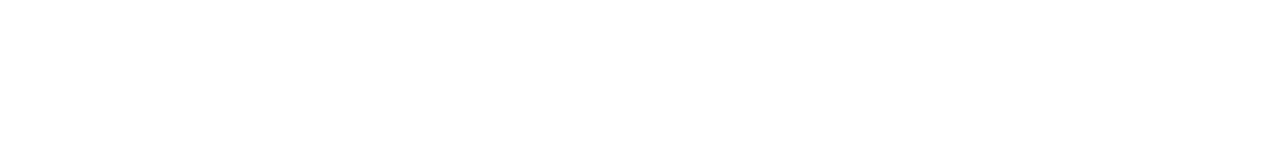
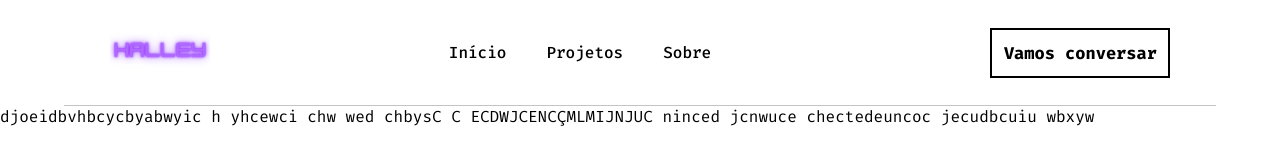
Before and after one commit to keuwey/Portfolio, a plain HTML site: page sobre.html in a window 1280 px wide. Drawn offline with Linux system fonts and the light colour scheme.

Commit message:
Começado a página 'Sobre'

```diff
--- a/css/sobre.css
+++ b/css/sobre.css
@@ -0,0 +1,81 @@
+* {
+    margin: 0;
+    padding: 0;
+    border: 0;
+    font-family: 'Fira Code', monospace;
+}
+
+.header {
+    display: flex;
+    align-items: center;
+    justify-content: space-around;
+}
+
+#nav {
+    display: flex;
+    align-items: center;
+    justify-content: space-between;
+}
+
+.div-nav {
+    padding: 20px;
+}
+
+.itens {
+    font-family: 'Fira Code', monospace;
+    font-weight: 500;
+    font-style: normal;
+    font-size: 16px;
+    background: white;
+    list-style: none;
+}
+
+.img {
+    width: 100px;
+}
+
+.vamos-conversar {
+    background: white;
+    font-family: 'Fira Code', monospace;
+    font-weight: 700;
+    font-style: normal;
+    font-size: 17px;
+    border: 2px solid black;
+    width: 180px;
+    height: 50px;
+    color: white;
+    box-sizing: border-box;
+    transition: 0.2s;
+}
+
+#vamos-conversar-p {
+    color: black;
+}
+
+/* body header div button:hover {
+    background: black;
+    transition: 0.2ms;
+} */
+
+/* A cor do parágrafo não está ficando branco no hover */
+
+body header div button a p:hover {
+    color: white;
+}
+
+body header div button a:link {
+    text-decoration: none;
+}
+
+#paragrafo {
+    color: black;
+}
+
+#paragrafo:hover {
+    text-decoration: underline;
+}
+
+.hr {
+    display: flex;
+    justify-content: center;
+}
--- a/index.html
+++ b/index.html
@@ -11,7 +11,7 @@
         <!-- Talvez eu precise trocar a fonte de todo o site dependendo de qual logo eu escolher usar -->
         <!-- para não ficar muito diferente e feio -->
         <link rel="stylesheet" href="css/index.css">
-        <link rel="stylesheet" href="css/media_queries.css">
+        <link rel="stylesheet" href="css/media_queries-index.css">
         <title>Kevin's Portfolio - Página Inicial</title>
     </head>
     <body>
@@ -25,7 +25,7 @@
                 <nav id="nav">
                     <div class="div-nav">
                         <button id="button-nav">
-                            <li class="itens"><a href="index.html"><p id="paragrafo">Início</p></a></li>
+                            <li class="itens"><a href="#"><p id="paragrafo">Início</p></a></li>
                         </button>
                     </div>
                     <div class="div-nav">
--- a/sobre.html
+++ b/sobre.html
@@ -0,0 +1,67 @@
+<!DOCTYPE html>
+<html lang="pt-br">
+    <head>
+        <meta charset="UTF-8">
+        <meta http-equiv="X-UA-Compatible" content="IE=edge">
+        <meta name="viewport" content="width=device-width, initial-scale=1.0">
+        <link rel="preconnect" href="https://fonts.googleapis.com">
+        <link rel="preconnect" href="https://fonts.gstatic.com" crossorigin>
+        <link href="https://fonts.googleapis.com/css2?family=Fira+Code:wght@300;400;500;700&display=swap" rel="stylesheet">
+        <link rel="stylesheet" href="fontawesome/css/all.min.css">
+        <link rel="stylesheet" href="css/sobre.css">
+        <link rel="stylesheet" href="css/media_queries-sobre.css">
+        <title>Kevin's Portfolio - Sobre mim</title>
+    </head>
+    <body>
+        <header class="header">
+            <!-- Conseguir uma logo que imponha respeito -->
+            <div>
+                <a href="#"><img src="img/logo-header.png" alt="logo do header" class="img"></a>
+            </div>
+            <div>
+                <!-- Adicionar uma transition de branco pra preto quando houver um hover sobre cada botão -->
+                <nav id="nav">
+                    <div class="div-nav">
+                        <button id="button-nav">
+                            <li class="itens"><a href="#"><p id="paragrafo">Início</p></a></li>
+                        </button>
+                    </div>
+                    <!-- <div class="div-nav">
+                        <button id="button-nav">
+                            <li class="itens"><a href="trabalhos.html"><p id="paragrafo">Trabalhos</p></a></li>
+                        </button>
+                    </div> -->
+                    <div class="div-nav">
+                        <button id="button-nav">
+                            <li class="itens"><a href="projetos"><p id="paragrafo">Projetos</p></a></li>
+                        </button>
+                    </div>
+                    <div class="div-nav">
+                        <button id="button-nav">
+                            <li class="itens"><a href="sobre.html"><p id="paragrafo">Sobre</p></a></li>
+                        </button>
+                    </div>
+                    <!-- Identificar o que essa div e esse botão fazem -->
+                    <div class="div-nav">
+                        <button id="button-nav">
+                            <li class="itens"><a href="#"><p id="paragrafo"></p></a></li>
+                        </button>
+                    </div>
+                    <!-- ----------------------------------------------------- -->
+                </nav>
+            </div>
+            <!-- Consertar o problema do hover não deixar a cor do parágrafo invertida -->
+            <div class="div-button">
+                <button class="vamos-conversar"><a href="#"><p id="vamos-conversar-p">Vamos conversar</p></a></button>
+            </div>
+        </header>
+        <div class="hr">
+            <hr size="3px" width="90%" color="#C4C4C4">
+        </div>
+        <main>
+            <article>
+                <p>djoeidbvhbcycbyabwyic h yhcewci chw wed chbysC C  ECDWJCENCÇMLMIJNJUC ninced jcnwuce chectedeuncoc jecudbcuiu   wbxyw</p>
+            </article>
+        </main>
+    </body>
+</html>
```
